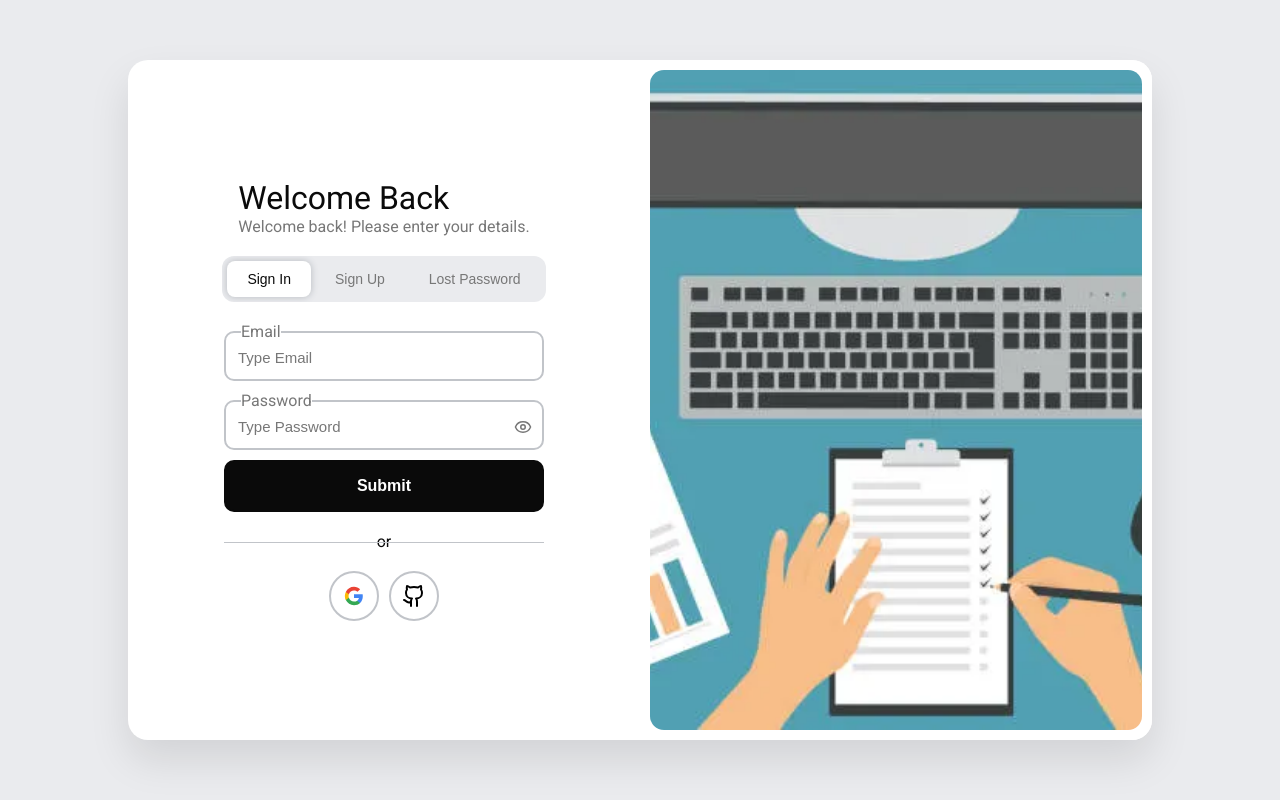
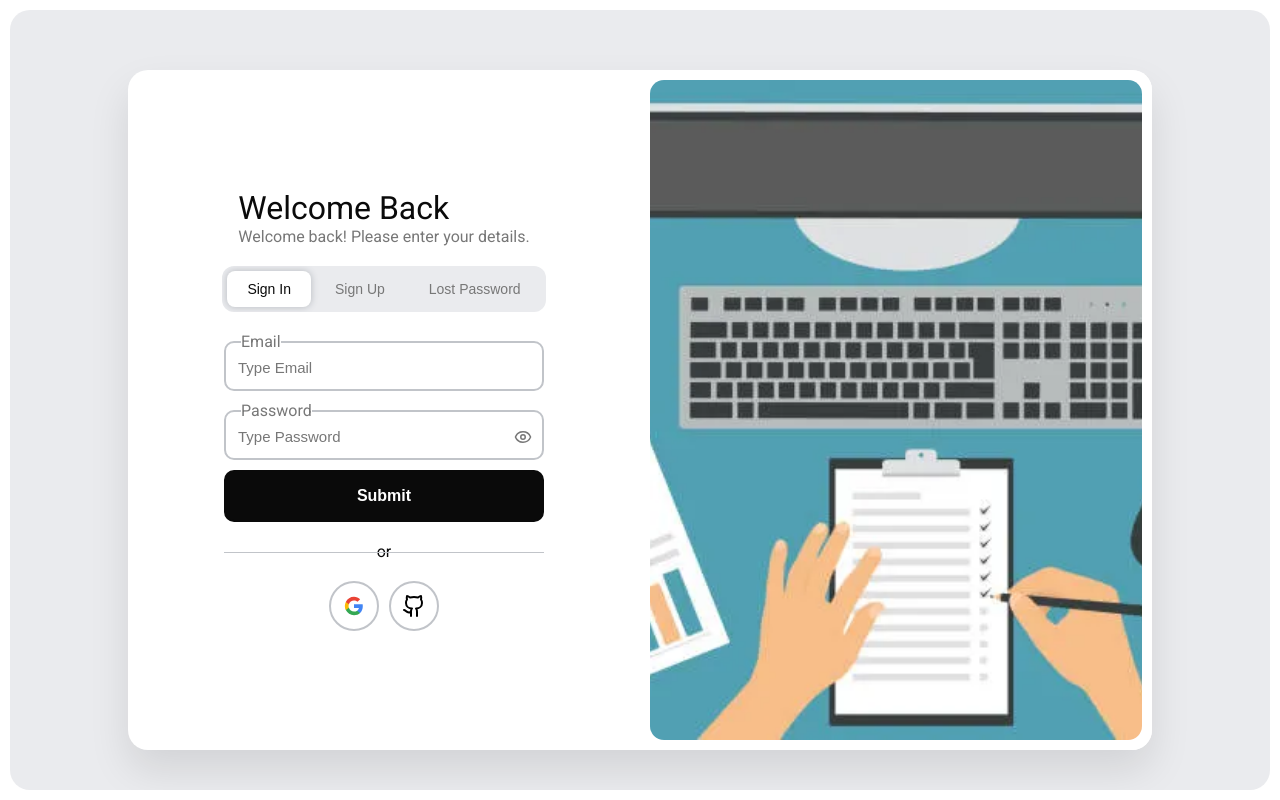
Before and after one commit to levandung-it03/Task-Management-Frontend, a Next.js app: page /auth/login in a window 1280 px wide. Built offline with nearby package versions, Linux system fonts and the light colour scheme; no server answers.

Commit message:
fix: changes css of several frames

```diff
--- a/src/app/globals.css
+++ b/src/app/globals.css
@@ -1,24 +1,24 @@
 :root {
   --background: #ffffff;
-  --foreground: #171717;
+  --foreground: #0a0a0a;
   --btn-hovered-background: #cbcbcb;
   --border-color: #888;
   --shadow-color: rgba(82, 82, 82, 0.4);
   --reactangle-radius: 10px;
   --page-name-size: 28px;
   --page-description-size: 15px;
-  --logo-color: #5050ff;
+  --logo-color: #10492f;
+  --main-green-gradient: #10492f;
+  --main-hovered-green-gradient: #2b8f64;
+  --yellow-under-main-green: #d4f96b;
   --blue-in-env: #5050ff;
   --green-in-env: #38a218;
   --instruct-box-shadow: 0 4px 4px 2px rgba(0, 0, 0, 0.2);
-  --background: #ffffff;
   --under-background: #eaebee;
-  --foreground: #0a0a0a;
   --main-component-grey: #c1c4c9;
   --main-text-grey: #777;
   --focusing-fieldset-color: rgb(50, 50, 255);
   --main-text-err-red: #ff2020;
-  --blue-in-env: #b8b8ff;
 }
 
 /* @media (prefers-color-scheme: dark) {
@@ -45,6 +45,9 @@ body {
 }
 
 body.dark {
+  --logo-color: #238058;
+  --main-green-gradient: #238058;
+  --main-hovered-green-gradient: #39a476;
   --background: #171717;
   --under-background: #353535;
   --foreground: #eeeeee;
@@ -67,13 +70,16 @@ body {
     justify-content: flex-start;
     height: 100vh;
     width: 100%;
-    background: var(--under-background);
+    background-color: var(--background);
+    padding: 10px;
     color: var(--foreground);
     overflow: hidden;
 
     .main-nav-bar {
       width: 210px;
-      background-color: var(--background);
+      background-color: var(--under-background);
+      margin-right: 10px;
+      border-radius: 20px;
     }
 
     .web-container {
@@ -81,6 +87,7 @@ body {
       height: 100%;
       background-color: var(--under-background);
       overflow-y: auto;
+      border-radius: 20px;
     }
   }
 }
@@ -323,7 +330,7 @@ a {
   margin: 2px;
   font-size: 14px!important;
   color: #fff!important;
-  background-color: var(--logo-color);
+  background-color: var(--blue-in-env);
 }
 
 /* -------------------Responsive SECTION------------------- */
--- a/src/components/styles/table.component.scss
+++ b/src/components/styles/table.component.scss
@@ -175,7 +175,7 @@
     }
 
     .tbs-inst-field-selected {
-      background-color: var(--logo-color) !important;
+      background-color: var(--blue-in-env) !important;
       color: #fff !important;
     }
 
@@ -385,7 +385,7 @@
   .selected-page {
     cursor: auto !important;
     color: #fff !important;
-    background-color: var(--logo-color) !important;
+    background-color: var(--blue-in-env) !important;
   }
 
   .pages {
--- a/src/frame/navbar.frame.tsx
+++ b/src/frame/navbar.frame.tsx
@@ -9,6 +9,7 @@ import "./styles/navbar.frame.scss"
 import { DTO_Token } from '@/dtos/general.dto';
 import { GeneralAPIs, RecordResponse } from '@/apis/general.api';
 import toast from 'react-hot-toast';
+import PackageCheck from '@/assets/package-check.icon';
 
 interface NavbarComponentProps {
   lightMode: string;
@@ -102,18 +103,25 @@ export default function Navbar({ lightMode, setLightMode }: NavbarComponentProps
     logout()
   }, [])
 
+  const isSelectedIndex = useCallback((rootPath: string) => {
+    return window.location.pathname.includes(rootPath)
+  }, [])
+
   if (GlobalValidators.isNull(role) || role === 'auth')
     return null;
 
   return (
     <nav className={"main-nav-bar" + (collapse ? " nav-collapse" : "")}>
       <div className="app-logo">
-        <Ghost className="app-logo-icon" />
-        <span className="app-name">VN Ghosts</span>
+        <PackageCheck className="app-logo-icon" />
+        <span className="app-name">Tmakes</span>
       </div>
       <ul className="item-container">
         {Object.entries(navBarItems[role as keyof typeof navBarItems]).map(([key, item], index) => (
-          <li key={'nav-bar-' + key + index} className="nav-bar-item">
+          <li
+            key={'nav-bar-' + key + index}
+            className={`nav-bar-item ${isSelectedIndex(`/${role}/${key}`) && " nav-bar-item-selected"}`}
+          >
             <a className="nav-item-wrapper" href={`/${role}/${key}`}>{item}</a>
           </li>
         ))}
--- a/src/frame/styles/navbar.frame.scss
+++ b/src/frame/styles/navbar.frame.scss
@@ -1,11 +1,9 @@
 :root {
   --nav-bar-padding: 10px;
-  --logo-background: rgb(0, 84, 251, 0.2);
 }
 
 .main-nav-bar {
   height: 100%;
-  border-right: 1px solid var(--border-color);
   display: flex;
   flex-direction: column;
   align-items: flex-start;
@@ -18,7 +16,6 @@
   }
 
   .app-logo {
-    background-color: var(--logo-background);
     padding: 10px;
     display: flex;
     align-items: center;
@@ -28,17 +25,17 @@
     width: 100%;
 
     .app-logo-icon {
-      background-color: var(--logo-color);
-      color: #fff;
-      width: 40px;
-      height: 40px;
-      padding: 8px;
-      border-radius: 20px;
+      color: var(--logo-color);
+      width: 45px;
+      height: 45px;
+      padding: 4px;
     }
 
     .app-name {
-      font-size: 20px;
+      color: var(--logo-color);
+      font-size: 24px;
       margin-left: 10px;
+      font-weight: 600;
     }
   }
 
@@ -67,12 +64,24 @@
 
       &:hover {
         cursor: pointer;
-        background-color: var(--btn-hovered-background);
+        background-color: var(--background);
       }
     }
 
     .nav-last-item-wrapper {
       margin-bottom: 0;
+    }
+  }
+
+  .nav-bar-item-selected {
+    .nav-item-wrapper {
+      background: var(--main-green-gradient)!important;
+      cursor: auto!important;
+
+      .nav-item-icon,
+      .nav-item-name {
+        color: #fff!important;
+      }
     }
   }
 
@@ -143,7 +152,7 @@
             .user-role {
               color: #ffffff;
               font-size: 14px;
-              background-color: var(--logo-color);
+              background-color: var(--blue-in-env);
               padding: 0 4px;
               border-radius: 4px;
               margin-left: 4px;
```
